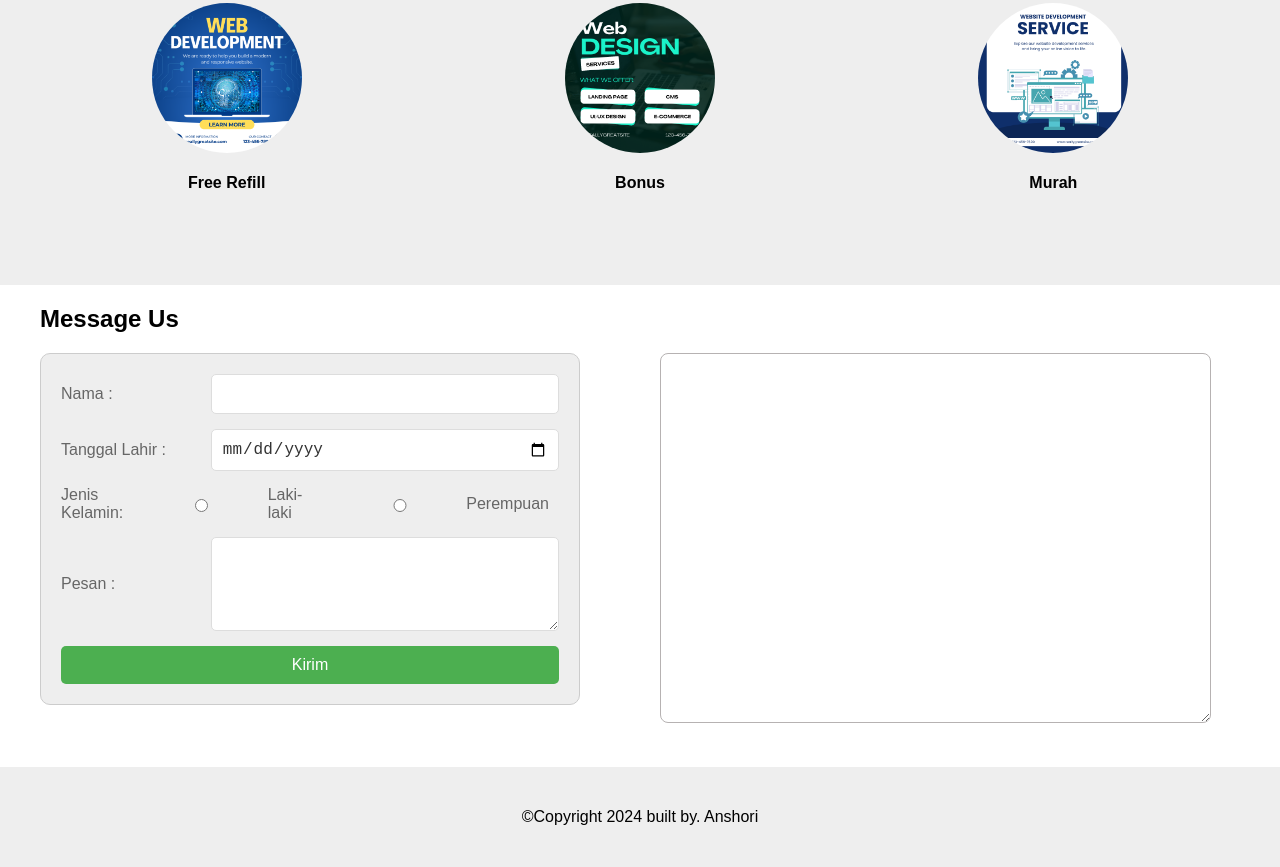
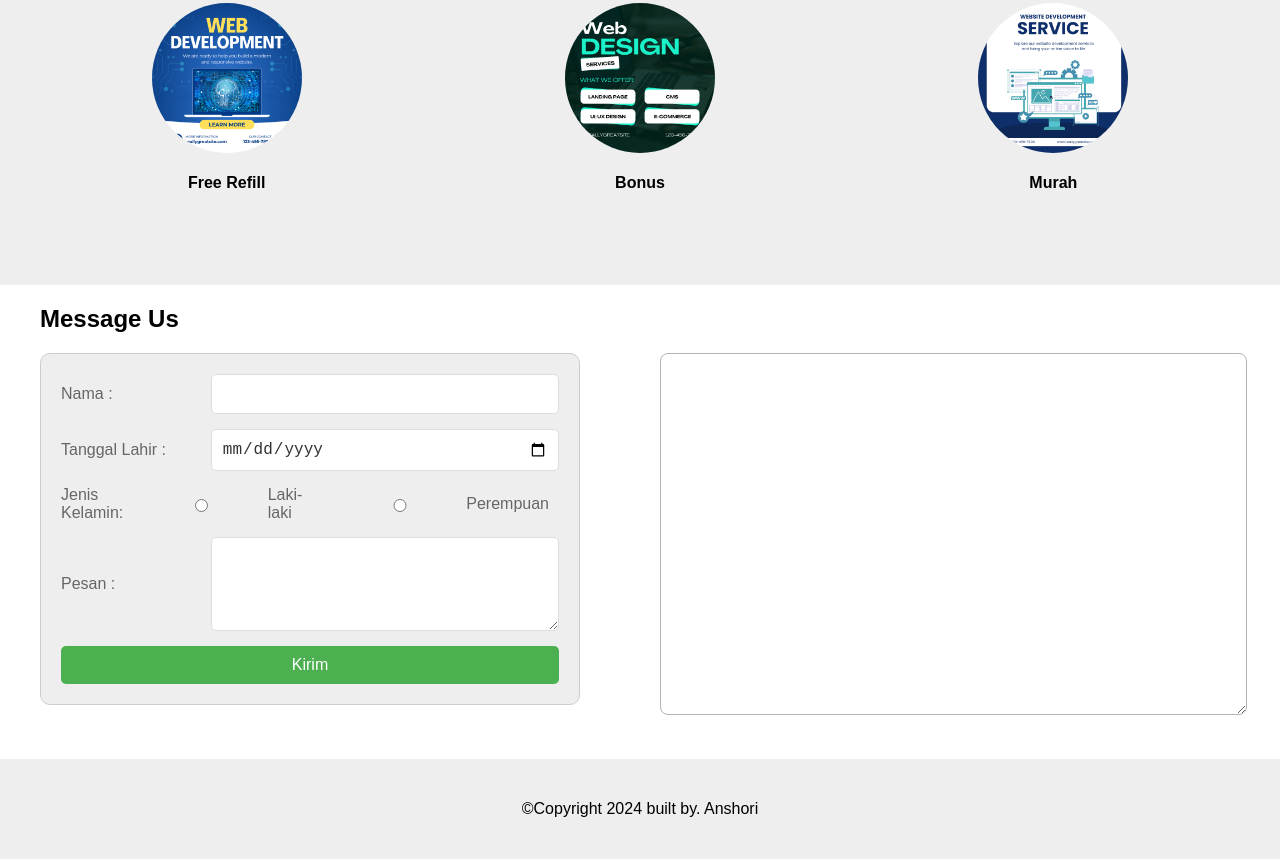
Before and after one commit to revou-fundamental-course/27-may-24-alanshor66, a plain HTML site: page index.html in a window 1280 px wide. Shown: the part 579-1446 px from the top of the page. Drawn offline with Linux system fonts and the light colour scheme.

Commit message:
Update style.css

```diff
--- a/css/style.css
+++ b/css/style.css
@@ -190,16 +190,11 @@ button {
     font-size: 16px;
 }
 
-.radio{
-    width: 10%;
-    padding: 1px;
-}
+
 
 button:hover {
     background-color: #45a049;
 }
-
-
 
 
 /* Pembungkus Textarea*/
@@ -211,12 +206,13 @@ button:hover {
 
 /* untuk menampilkan hasil inputan form */
 .form-result>textarea{
-    height: 364px;
+    height: 320px;
     width: 94%;
     border: 1px solid #b6b2b2;
     border-radius: 8px;
-    font-size: 14px;
+    font-size: 16px;
     min-width: min-content;
+    padding: 20px;
 }
 
 
```
